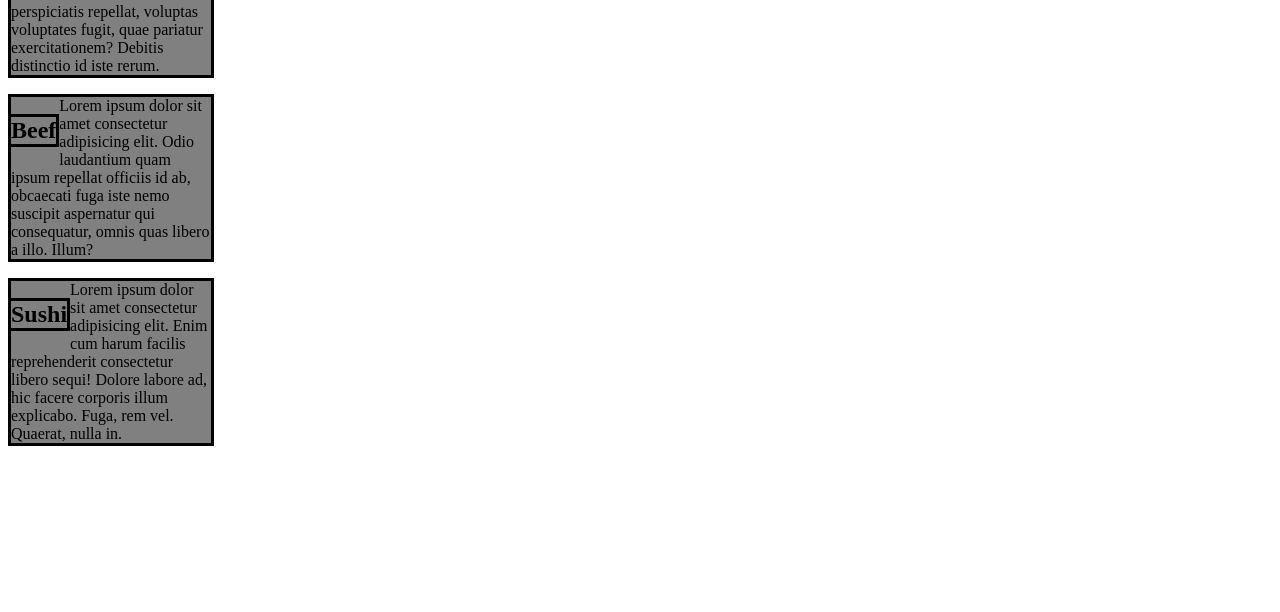
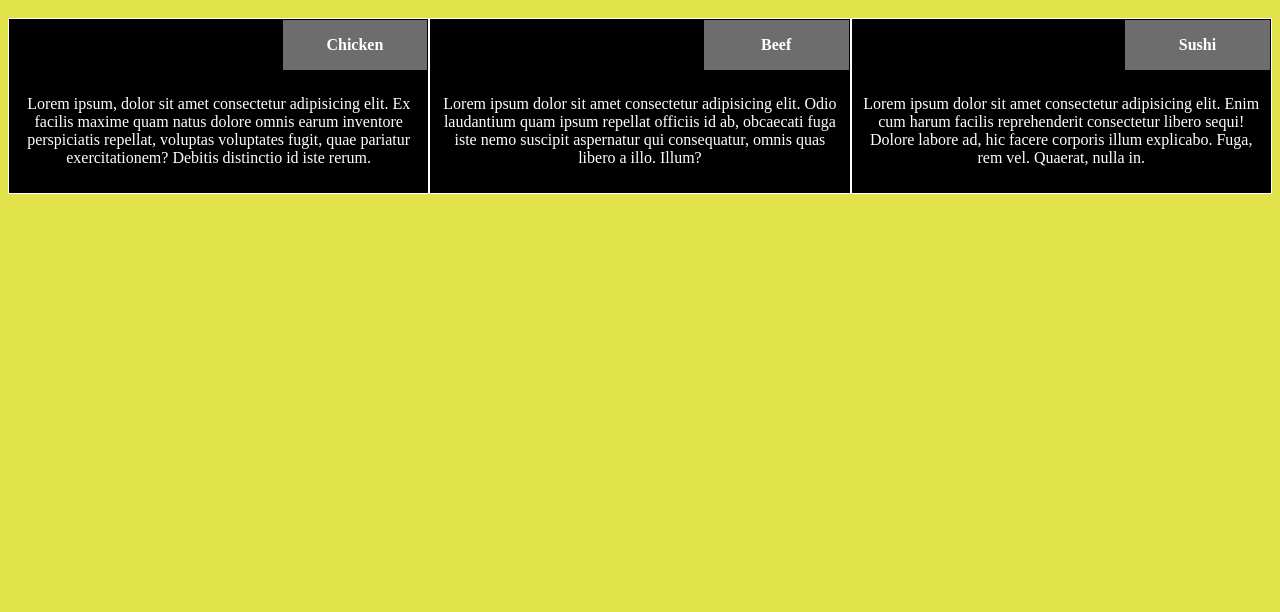
Before and after one commit to mosmilezz/Coursera-Module-2-Coding-Assignment, a plain HTML site: page module2-solution/index.html in a window 1280 px wide. Shown: the part 188-800 px from the top of the page. Drawn offline with Linux system fonts and the light colour scheme.

Commit message:
My second commit

```diff
--- a/module2-solution/index.html
+++ b/module2-solution/index.html
@@ -5,21 +5,24 @@
     <meta http-equiv="X-UA-Compatible" content="IE=edge">
     <meta name="viewport" content="width=device-width, initial-scale=1.0">
     <link rel="stylesheet" href="style.css">
-    <title>My First Website</title>
+    <title>Module 2-Assignment</title>
 </head>
 <body>
     <h1>Our Menu</h1>
 
     <div class="container">
-        <h2 class="chicken">Chicken </h2>
+        <section class="chicken">
+        <span><p class="title">Chicken</p></span>
             <p>Lorem ipsum, dolor sit amet consectetur adipisicing elit. Ex facilis maxime quam natus dolore omnis earum inventore perspiciatis repellat, voluptas voluptates fugit, quae pariatur exercitationem? Debitis distinctio id iste rerum.</p>
-
-        <h2 class="beef">Beef </h2>
+        </section>
+        <section class="Beef">
+            <span><p class="title">Beef</p></span>
             <p>Lorem ipsum dolor sit amet consectetur adipisicing elit. Odio laudantium quam ipsum repellat officiis id ab, obcaecati fuga iste nemo suscipit aspernatur qui consequatur, omnis quas libero a illo. Illum?</p>
-
-        <h2 class="sushi">Sushi </h2>
+        </section>
+        <section class="Sushi">
+            <span><p class="title">Sushi</p></span>
             <p>Lorem ipsum dolor sit amet consectetur adipisicing elit. Enim cum harum facilis reprehenderit consectetur libero sequi! Dolore labore ad, hic facere corporis illum explicabo. Fuga, rem vel. Quaerat, nulla in.</p>
-
+        </section>
     </div>
 
 </body>
--- a/module2-solution/style.css
+++ b/module2-solution/style.css
@@ -1,11 +1,75 @@
-p{
-background-color: grey;
-color: black;
-border: solid;
-width: 200px;
+* {
+  box-sizing: border-box;
 }
 
-h2 {
-    float: left;
-    border: solid;
+html {
+  background-color: rgb(226, 226, 74);
 }
+
+section {
+  border: 1px white solid;
+  width: 33.33%;
+  float: left;
+  position: relative;
+  /* margin: 1%; */
+
+  padding: 10px;
+  padding-top: 60px;
+  color: white;
+  background-color: rgb(0, 0, 0);
+}
+p {
+  text-align: center;
+}
+
+h1 {
+  text-align: center;
+  padding-top: 5%;
+  padding-bottom: 5%;
+}
+
+section > span {
+  background-color: rgb(109, 109, 109);
+}
+
+span p.title {
+  font-weight: bold;
+}
+
+span {
+  border: 1px solid black;
+  position: absolute;
+  width: 35%;
+  height: 30%;
+  top: 0;
+  bottom: 0;
+  right: 0;
+}
+
+/* Media Queires */
+/* Destop */
+/* 992px */
+
+/* Tablet */
+/* 768px and 991px */
+@media (min-width: 768px) and (max-width: 991px) {
+  section.chicken {
+    width: 50%;
+  }
+
+  section.beef {
+    width: 50%;
+  }
+  section.sushi {
+    width: 100%;
+    /* margin-top: 20px; */
+  }
+}
+
+/* mobile */
+/* max-width 767px */
+@media (max-width: 767px) {
+  section {
+    width: 100%;
+  }
+}
```
